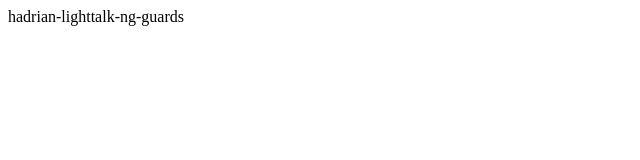
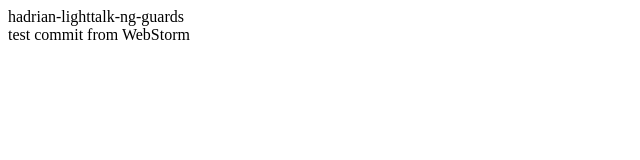
Before and after one commit to mateuszhadrian/hadrian-lighttalk-ng-guards, an Angular app: page / in a window 1280 px wide. Shown: the top 160 px of the page, without its empty margins (0-640 px from the left). Built offline with nearby package versions, Linux system fonts and the light colour scheme.

Commit message:
test commit from WebStorm

```diff
--- a/src/app/app.component.html
+++ b/src/app/app.component.html
@@ -1 +1,2 @@
 <div>{{title}}</div>
+<div>test commit from WebStorm</div>
```
